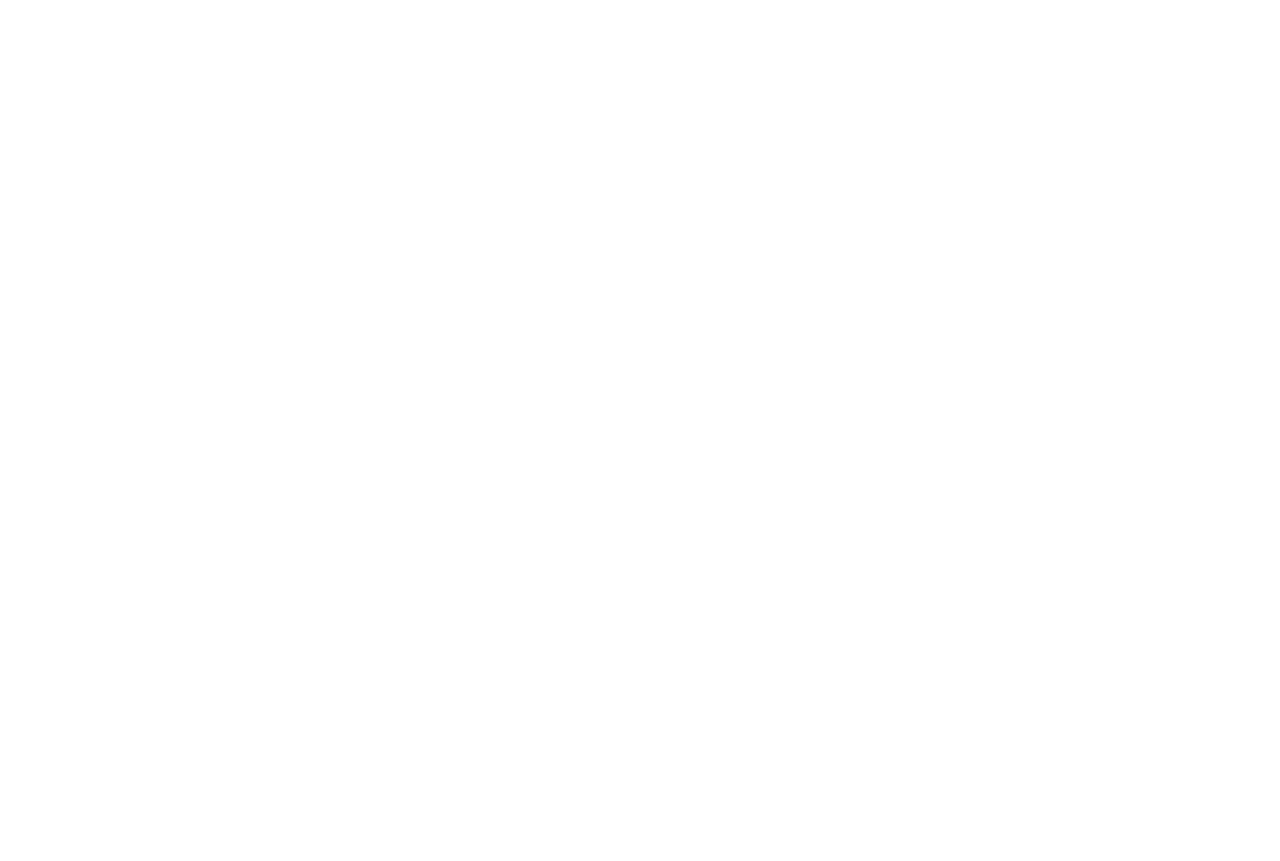
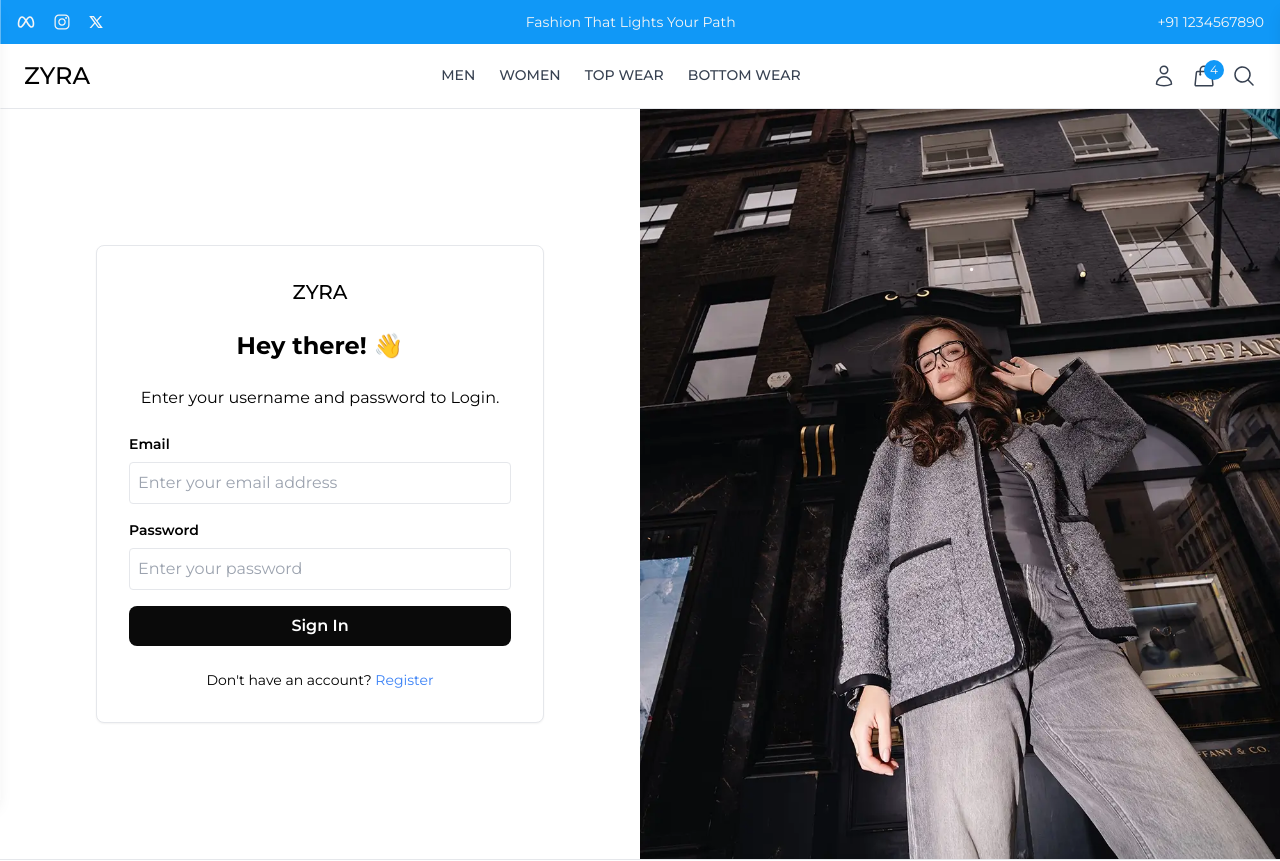
Before and after one commit to iamJABASTIN/ZYRA, a React (Vite) app in the folder client/: page /login in a window 1280 px wide. Before the commit this address had no page. Shown: the top 861 px of the page. Before the commit the page ends 800 px from the top, so only its background shows below. Built offline with nearby package versions, Linux system fonts and the light colour scheme.

Commit message:
Feat: Login and Register page added successfully

```diff
--- a/client/src/App.jsx
+++ b/client/src/App.jsx
@@ -1,7 +1,9 @@
 import { BrowserRouter, Routes, Route } from "react-router-dom";
+import { Toaster } from "sonner";
 import UserLayout from "./components/Layout/UserLayout";
 import Home from "./components/Pages/Home";
-import { Toaster } from "sonner";
+import Login from "./components/Pages/Login";
+import Register from "./components/Pages/Register";
 
 const App = () => {
   return (
@@ -11,6 +13,9 @@
         <Route path="/" element={<UserLayout />}>
           {/*User Layout*/}
           <Route index element={<Home />}></Route>
+          {/* Login Route */}
+          <Route path="login" element={<Login />}/>
+          <Route path="register" element={<Register />}/>
         </Route>
         <Route>{/*Admin Layout*/}</Route>
       </Routes>
--- /dev/null
+++ b/client/src/components/Pages/Login.jsx
@@ -0,0 +1,75 @@
+import { useState } from "react";
+import { Link } from "react-router-dom";
+import login from "../../assets/login.webp";
+
+const Login = () => {
+
+  const [email, setEmail] = useState("");
+  const [password, setPassword] = useState("");
+
+  const handleSubmit = (e) => {
+    e.preventDefault();
+    console.log("User Login:", {  email, password });
+  };
+
+
+  return (
+    <div className="flex">
+      <div className="w-full flex md:w-1/2 flex-col justify-center items-center p-8 md:p-12">
+        <form onSubmit={handleSubmit} className="w-full max-w-md bg-[#ffff] p-8 rounded-lg border shadow-sm">
+          <div className="flex justify-center mb-6">
+            <h2 className="text-xl font-medium">ZYRA</h2>
+          </div>
+          <h2 className="text-2xl font-bold text-center mb-6">Hey there! 👋</h2>
+          <p className="text-center mb-6">
+            Enter your username and password to Login.
+          </p>
+          <div className="mb-4">
+            <label className="block text-sm font-semibold mb-2">Email</label>
+            <input
+              type="email"
+              value={email}
+              onChange={(e) => setEmail(e.target.value)}
+              className="w-full p-2 border rounded"
+              placeholder="Enter your email address"
+            />
+          </div>
+          <div className="mb-4">
+            <label className="block text-sm font-semibold mb-2">Password</label>
+            <input
+              type="password"
+              value={password}
+              onChange={(e) => setPassword(e.target.value)}
+              className="w-full p-2 border rounded"
+              placeholder="Enter your password"
+            />
+          </div>
+          <button
+            type="submit"
+            className="w-full bg-black text-[#fff] p-2 rounded-lg font-semibold hover:bg-gray-800 transition"
+          >
+            Sign In
+          </button>
+          <p className="mt-6 text-center text-sm">
+            Don't have an account?{" "}
+            <Link to="/register" className="text-blue-500">
+              Register
+            </Link>
+          </p>
+        </form>
+      </div>
+
+      <div className="hidden md:block w-1/2 bg-gray-800">
+        <div className="h-full flex flex-col justify-center items-center">
+          <img
+            src={login}
+            alt="Login to account"
+            className="h-[750px] w-full object-cover"
+          />
+        </div>
+      </div>
+    </div>
+  );
+};
+
+export default Login;
--- /dev/null
+++ b/client/src/components/Pages/Register.jsx
@@ -0,0 +1,87 @@
+import { useState } from "react";
+import { Link } from "react-router-dom";
+import register from "../../assets/register.webp";
+
+const Register = () => {
+  const [email, setEmail] = useState("");
+  const [name, setName] = useState("");
+  const [password, setPassword] = useState("");
+
+  const handleSubmit = (e) => {
+    e.preventDefault();
+    console.log("User Regesteration:", { name, email, password });
+  };
+
+  return (
+    <div className="flex">
+      <div className="w-full flex md:w-1/2 flex-col justify-center items-center p-8 md:p-12">
+        <form
+          onSubmit={handleSubmit}
+          className="w-full max-w-md bg-[#ffff] p-8 rounded-lg border shadow-sm"
+        >
+          <div className="flex justify-center mb-6">
+            <h2 className="text-xl font-medium">ZYRA</h2>
+          </div>
+          <h2 className="text-2xl font-bold text-center mb-6">Hey there! 👋</h2>
+          <p className="text-center mb-6">
+            Enter your username and password to register.
+          </p>
+          <div className="mb-4">
+            <label className="block text-sm font-semibold mb-2">Name</label>
+            <input
+              type="name"
+              value={name}
+              onChange={(e) => setName(e.target.value)}
+              className="w-full p-2 border rounded"
+              placeholder="Enter your name"
+            />
+          </div>
+          <div className="mb-4">
+            <label className="block text-sm font-semibold mb-2">Email</label>
+            <input
+              type="email"
+              value={email}
+              onChange={(e) => setEmail(e.target.value)}
+              className="w-full p-2 border rounded"
+              placeholder="Enter your email address"
+            />
+          </div>
+          <div className="mb-4">
+            <label className="block text-sm font-semibold mb-2">Password</label>
+            <input
+              type="password"
+              value={password}
+              onChange={(e) => setPassword(e.target.value)}
+              className="w-full p-2 border rounded"
+              placeholder="Enter your password"
+            />
+          </div>
+          <button
+            type="submit"
+            className="w-full bg-black text-[#fff] p-2 rounded-lg font-semibold hover:bg-gray-800 transition"
+          >
+            Sign Up
+          </button>
+          <p className="mt-6 text-center text-sm">
+            Don't have an account?{" "}
+            <Link to="/login" className="text-blue-500">
+              Login
+            </Link>
+          </p>
+        </form>
+      </div>
+
+      <div className="hidden md:block w-1/2 bg-gray-800">
+        <div className="h-full flex flex-col justify-center items-center">
+          <img
+            src={register}
+            alt="register to account"
+            className="h-[750px] w-full object-cover"
+          />
+        </div>
+      </div>
+    </div>
+  );
+};
+
+export default Register;
```
